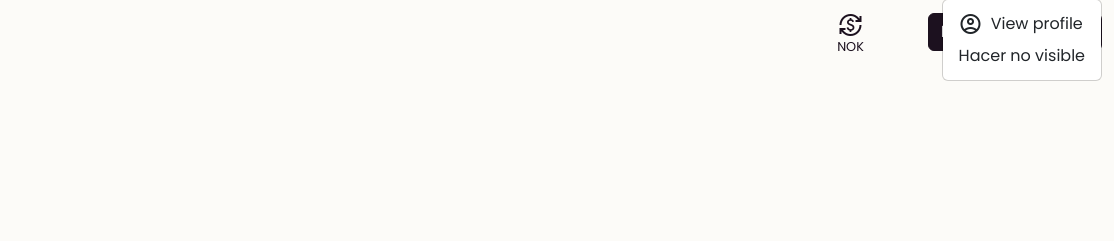
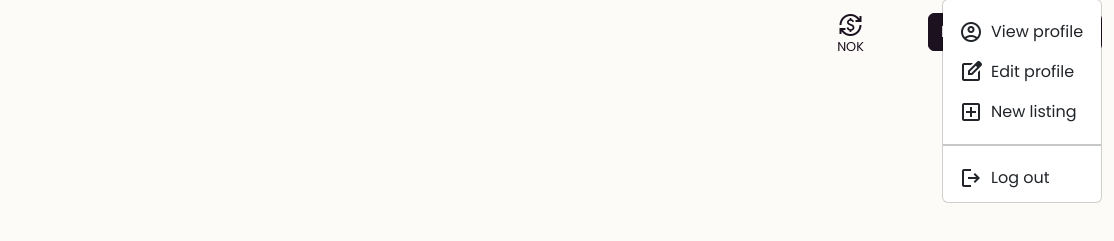
Before and after one commit to Melisa-Zorraindo/auction-house-website, a website: page feed/homepage/index.html in a window 1280 px wide. Both pictures are taken after a click on the element "Profile". Shown: the part 95-336 px from the top of the page, 166-1280 px from the left. Drawn offline with nearby package versions, Linux system fonts and the light colour scheme; files that its build step writes are made by us from their sources.

Commit message:
update navbar desktop logged in

```diff
--- a/feed/homepage/index.html
+++ b/feed/homepage/index.html
@@ -160,13 +160,33 @@
               </b>
               <ul class="dropdown-menu" aria-labelledby="profile-dropdown">
                 <li>
-                  <a class="dropdown-item d-flex" href="#"
+                  <a class="dropdown-item d-flex my-2" href="#"
                     ><span class="material-symbols-outlined me-2">
                       account_circle </span
                     >View profile</a
                   >
                 </li>
-                <li><a class="dropdown-item" href="#">Hacer no visible</a></li>
+                <li>
+                  <a class="dropdown-item d-flex my-2" href="#"
+                    ><span class="material-symbols-outlined me-2">
+                      edit_square </span
+                    >Edit profile</a
+                  >
+                </li>
+                <li>
+                  <a class="dropdown-item d-flex my-2" href="#"
+                    ><span class="material-symbols-outlined me-2">
+                      add_box </span
+                    >New listing</a
+                  >
+                </li>
+                <hr class="table-group-divider" />
+                <li>
+                  <a class="dropdown-item d-flex" href="#"
+                    ><span class="material-symbols-outlined me-2"> logout </span
+                    >Log out</a
+                  >
+                </li>
               </ul>
             </div>
           </div>
```
